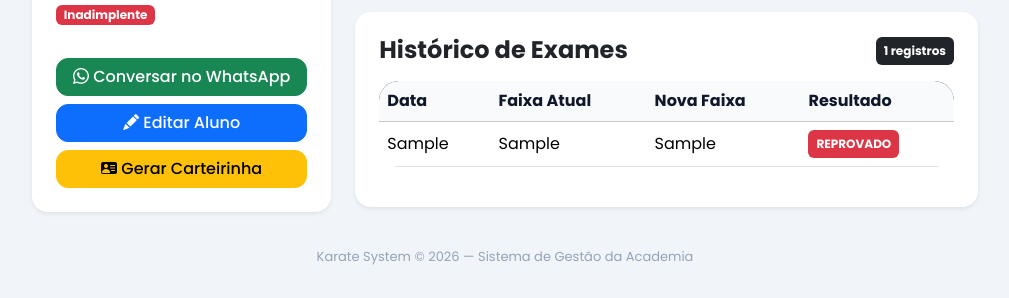
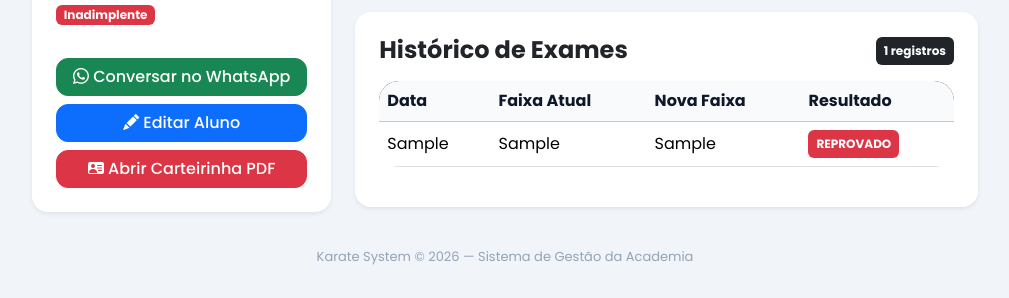
Before and after one commit to roisadi-tech/karate-system, a Flask app: page /aluno/1 in a window 1280 px wide. Shown: the part 917-1215 px from the top of the page, without its empty margins (270-1279 px from the left). Run offline with Flask 3, Linux system fonts and the light colour scheme; the visitor is signed in with stand-in values (Sample User, id 1); tables that the repository leaves empty hold one stand-in row (values such as "Sample post"); grey boxes marked "Sample" are stand-in pictures.

Commit message:
Abrindo carteirinha em nova aba

```diff
--- a/app.py
+++ b/app.py
@@ -1567,7 +1567,7 @@ def carteirinha_aluno(id):
     foto_altura = int(altura * 0.280)
 
     # QR CODE MAIS PARA CIMA E PARA A ESQUERDA
-    qr_x = int(largura * 0.790)
+    qr_x = int(largura * 0.795)
     qr_y = int(altura * 0.285)
     qr_tamanho = int(altura * 0.185)
 
--- a/templates/perfil_aluno.html
+++ b/templates/perfil_aluno.html
@@ -245,13 +245,13 @@
 
             <a
                 href="/carteirinha/{{ aluno.id }}"
-                class="btn btn-warning w-100 mt-2"
+                target="_blank"
+                class="btn btn-danger w-100 mt-2"
             >
 
                 <i class="bi bi-person-vcard-fill"></i>
 
-                Gerar Carteirinha
-
+                Abrir Carteirinha PDF
             </a>
 
         </div>
```
